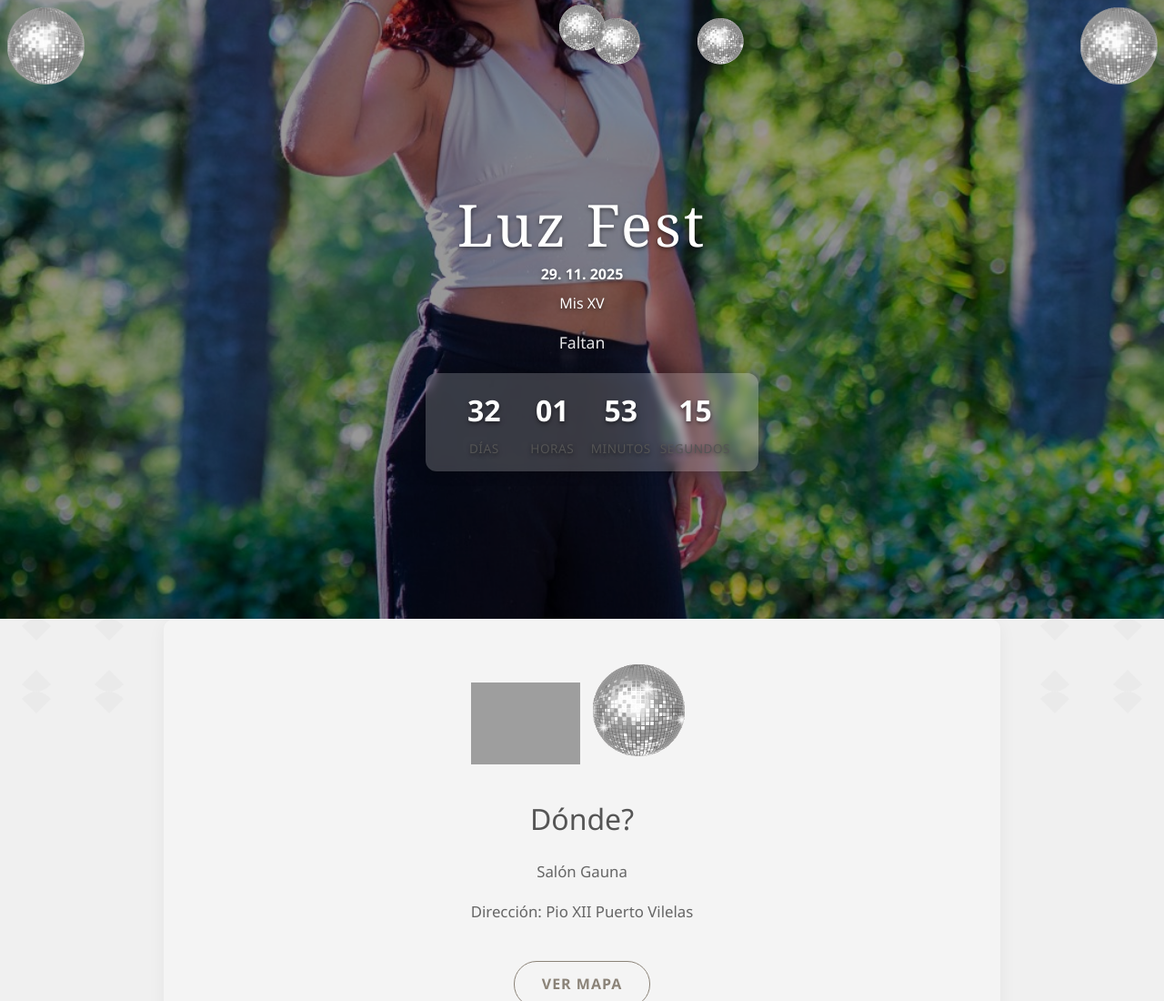
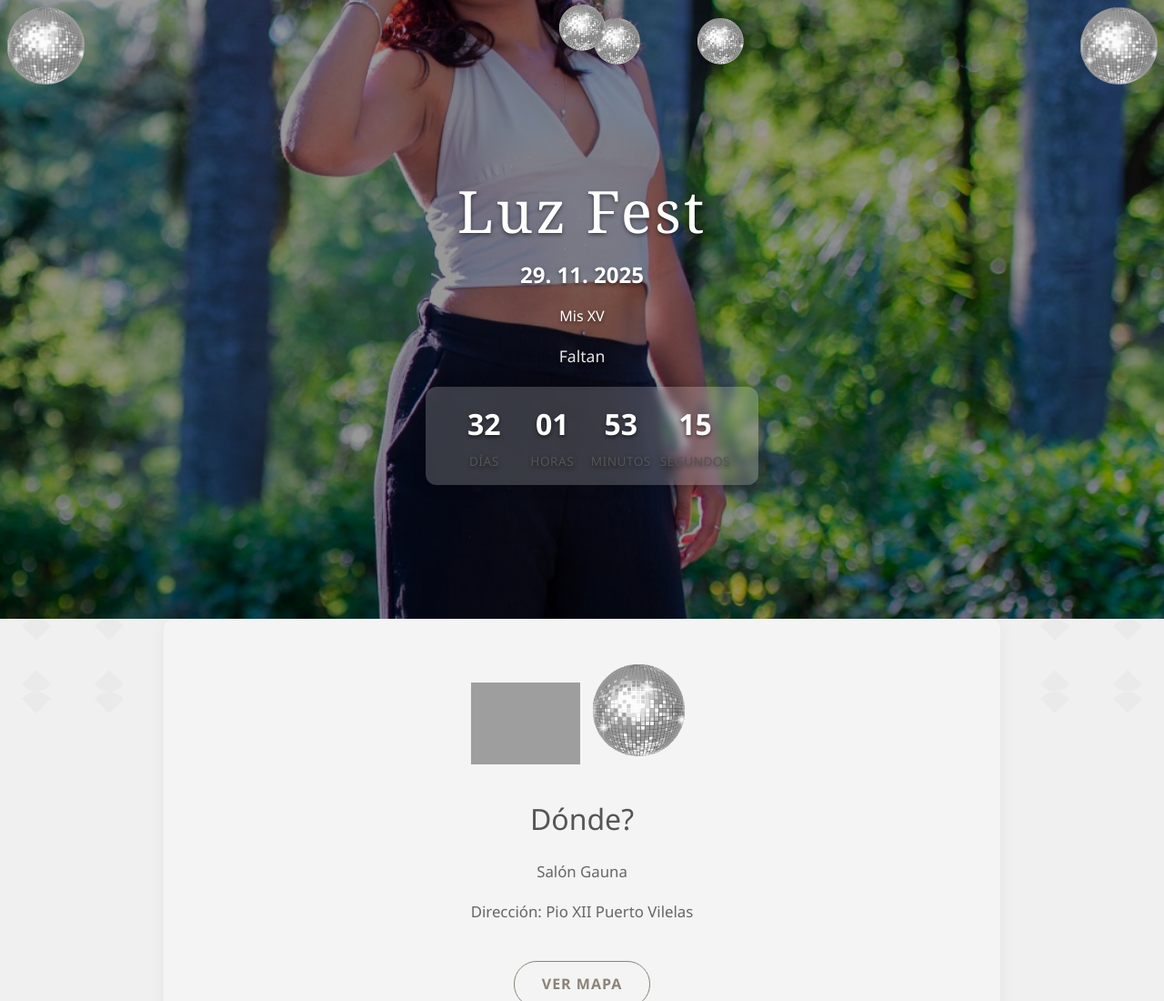
Before and after one commit to romerofrandaniel/luz-fest, a plain HTML site: page index.html in a window 1280 px wide. Shown: the top 1100 px of the page at 91% size. Drawn offline with Linux system fonts and the light colour scheme; grey boxes are pictures that could not be loaded.

Commit message:
Update index.html

```diff
--- a/index.html
+++ b/index.html
@@ -344,7 +344,8 @@ window.addEventListener('touchstart', activarAudio);
             <p> </p>
             <h1 style="position: relative; top:35px; text-align: center;">Luz Fest</h1>
 
-           <p style="position: relative; top:10px; text-align: center; font-weight: bold;">29. 11. 2025</p>
+
+            <p style="position: relative; top:10px; text-align: center; font-weight: 900; font-size: 24px;">29. 11. 2025</p>
 
             <p>Mis XV</p>
             <p>Faltan</p>
```
